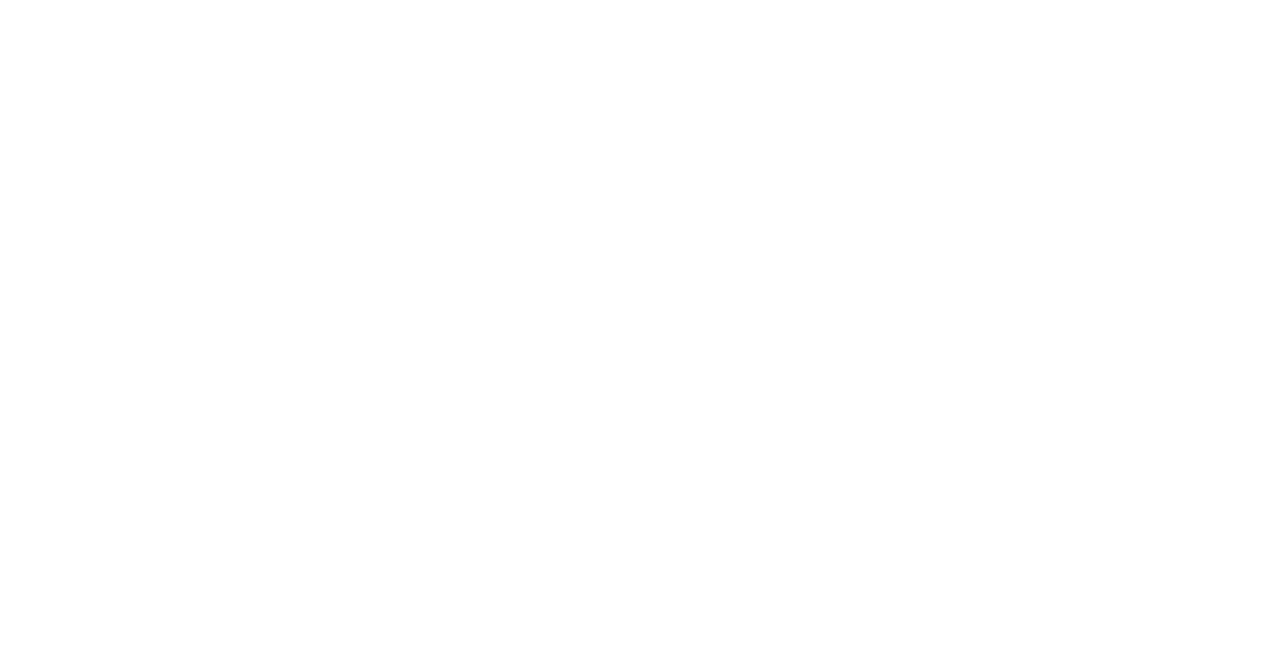
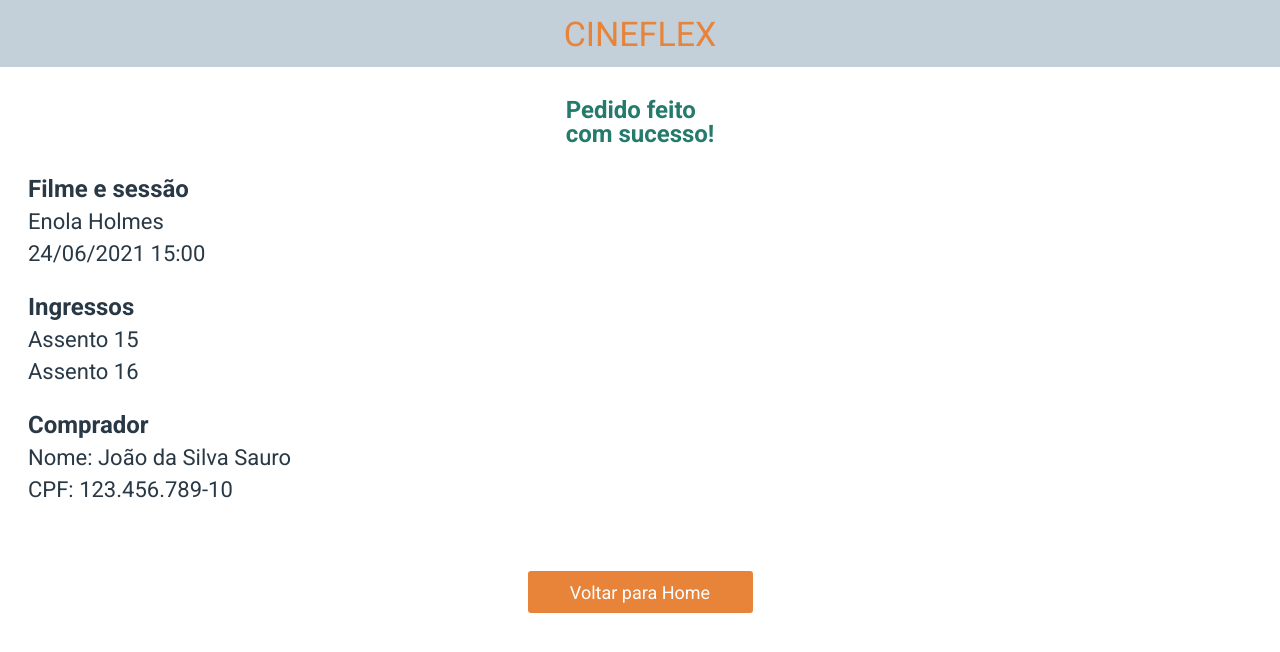
Before and after one commit to samuelfcf/cineflex, a React (Create React App) app: page /sucesso in a window 1280 px wide. Shown: the top 652 px of the page. Built offline with nearby package versions, Linux system fonts and the light colour scheme.

Commit message:
add layout of sucess page

```diff
--- a/src/App.js
+++ b/src/App.js
@@ -1,4 +1,5 @@
 import { BrowserRouter, Route, Switch } from "react-router-dom";
+import { SucessPage } from "./pages/SecessPage/SucessPage";
 import { SelectMoviePage } from "./pages/SelectMoviePage/SelectMoviePage";
 import { SelectSeatPage } from "./pages/SelectSeatPage/SelectSeatPage";
 import { SelectSessionPage } from "./pages/SelectSessionPage/SelectSessionPage";
@@ -10,6 +11,7 @@
         <Route exact path="/" component={SelectMoviePage} />
         <Route exact path="/filme" component={SelectSessionPage} />
         <Route exact path="/sessao" component={SelectSeatPage} />
+        <Route exact path="/sucesso" component={SucessPage} />
       </Switch>
     </BrowserRouter>
   );
--- /dev/null
+++ b/src/pages/SecessPage/SucessPage.css
@@ -0,0 +1,46 @@
+.confirm-info h3 {
+  font-size: 24px;
+  height: 110px;
+  color: #247A6B;
+  font-weight: 700;
+  display: flex;
+  justify-content: center;
+  align-items: center;
+}
+
+.informations {
+  display: flex;
+  flex-direction: column;
+  gap: 30px;
+
+  padding-left: 28px;
+  margin-bottom: 70px;
+}
+
+.informations div {
+  display: flex;
+  flex-direction: column;
+  gap: 10px;
+}
+
+.informations div span{
+  font-size: 24px;
+  font-weight: 700;
+  color: #293845;
+}
+
+.informations div p {
+  font-size: 22px;
+  font-weight: 400;
+  color: #293845;
+}
+
+button {
+  width: 225px;
+  height: 42px;
+  background-color: #E8833A;
+  border-radius: 3px;
+  display: flex;
+  justify-content: center;
+  align-items: center;
+}
--- /dev/null
+++ b/src/pages/SecessPage/SucessPage.js
@@ -0,0 +1,44 @@
+import { Header } from "../../components/Header";
+import "./SucessPage.css";
+
+const SucessPage = () => {
+  return (
+    <>
+      <Header />
+
+      <div className="confirm-info">
+        <h3> Pedido feito <br /> com sucesso!</h3>
+
+        <div className="informations">
+          <div>
+            <span>Filme e sessão</span>
+            <div>
+              <p>Enola Holmes</p>
+              <p>24/06/2021 15:00</p>
+            </div>
+          </div>
+          <div>
+            <span>Ingressos</span>
+            <div>
+              <p>Assento 15</p>
+              <p>Assento 16</p>
+            </div>
+          </div>
+          <div>
+            <span>Comprador</span>
+            <div>
+              <p>Nome: João da Silva Sauro</p>
+              <p>CPF: 123.456.789-10</p>
+            </div>
+          </div>
+        </div>
+
+        <button>Voltar para Home</button>
+
+
+      </div>
+    </>
+  );
+}
+
+export { SucessPage }
```
